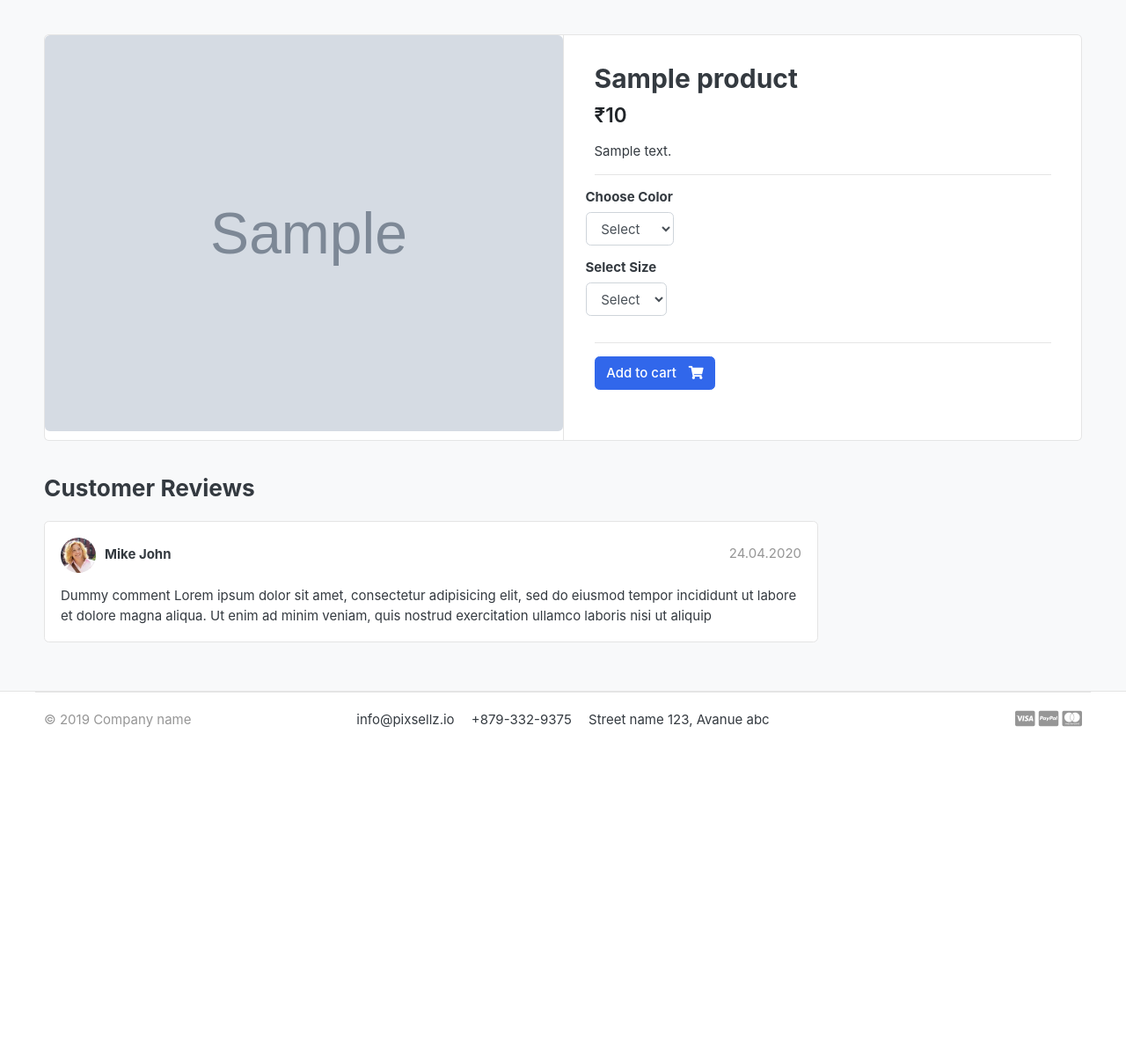
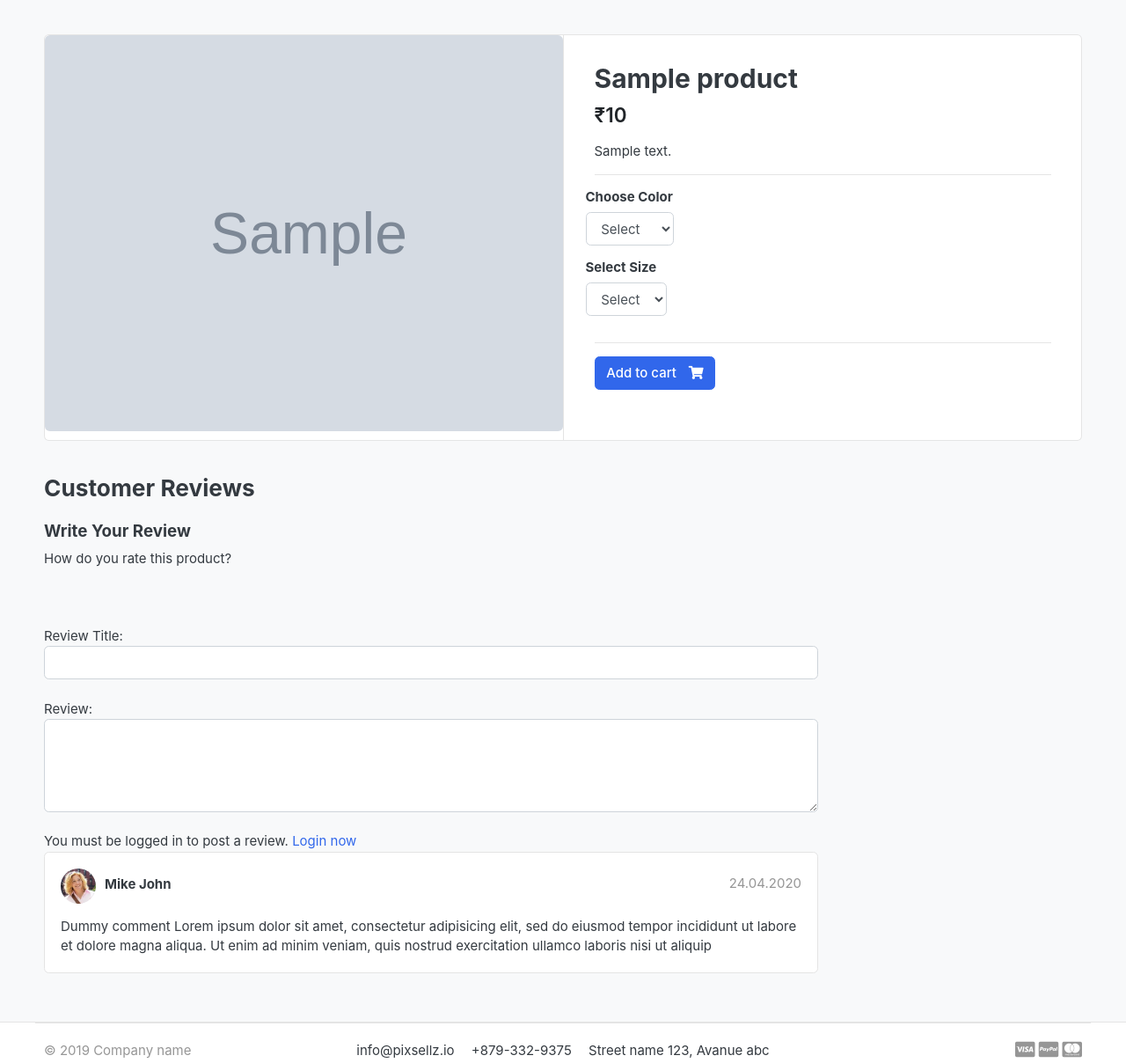
Before and after one commit to sanjanaramgarhia/Greatkart-Django, a Django app: a page that uses templates/base.html in a window 1280 px wide. Shown: the part 119-1327 px from the top of the page at 88% size. Before the commit the page ends 946 px from the top, so only its background shows below. Run offline with Django 5.2, Linux system fonts and the light colour scheme; tables that the repository leaves empty hold one stand-in row (values such as "Sample post"); grey boxes marked "Sample" are stand-in pictures; some libraries are stand-ins or nearby versions; some web fonts are replaced.

Commit message:
Add Review Functionality

```diff
--- /dev/null
+++ b/static/css/custom.css
@@ -0,0 +1,49 @@
+/* Hide radio buttons */
+.rate>input {
+    display: none;
+}
+
+.rate {
+    display: inline-block;
+    border: 0;
+    position: relative;
+}
+
+.rate>label {
+    float: right;
+    color: #ccc;
+    position: relative;
+}
+
+/* Full star */
+.rate>label:before {
+    display: inline-block;
+    font-size: 1.8rem;
+    font-family: FontAwesome;
+    content: "\f005";
+    padding: 0.3rem .2rem;
+    cursor: pointer;
+}
+
+/* Half star */
+.rate>label.half:before {
+    content: "\f089";
+    position: absolute;
+    padding-right: 0;
+}
+
+/* Selected stars */
+.rate>input:checked~label {
+    color: #ffb503;
+}
+
+/* Hover */
+.rate>label:hover,
+.rate>label:hover~label {
+    color: #ffb503;
+}
+
+/* Existing review stars */
+.rating-star i {
+    color: #ffb503 !important;
+}
--- a/store/admin.py
+++ b/store/admin.py
@@ -1,5 +1,5 @@
 from django.contrib import admin
-from .models import Product, Variation
+from .models import Product, Variation, ReviewRating
 
 class ProductAdmin(admin.ModelAdmin):
     list_display = ('product_name', 'price', 'stock', 'category', 'created_date', 'modified_date','is_available')
@@ -12,3 +12,4 @@ class VariationAdmin(admin.ModelAdmin):
 
 admin.site.register(Product, ProductAdmin)
 admin.site.register(Variation, VariationAdmin)
+admin.site.register(ReviewRating)
--- a/store/models.py
+++ b/store/models.py
@@ -1,6 +1,7 @@
 from django.db import models
 from category.models import Category
 from django.urls import reverse
+from accounts.models import Account
 
 class Product(models.Model):
     product_name        = models.CharField(max_length=200, unique=True)
@@ -44,3 +45,17 @@ class Variation(models.Model):
 
     def __str__(self):
         return self.variation_value
+
+class ReviewRating(models.Model):
+    product = models.ForeignKey(Product, on_delete=models.CASCADE)
+    user = models.ForeignKey(Account, on_delete=models.CASCADE)
+    subject = models.CharField(max_length=100, blank=True)
+    review = models.TextField(max_length=500, blank=True)
+    rating = models.FloatField()
+    ip = models.CharField(max_length=20, blank=True)
+    status = models.BooleanField(default=True)
+    created_at = models.DateTimeField(auto_now_add=True)
+    updated_at = models.DateTimeField(auto_now=True)
+
+    def __str__(self):
+        return self.subject
--- a/templates/base.html
+++ b/templates/base.html
@@ -1,6 +1,7 @@
 {% load static %}
 <!DOCTYPE HTML>
 <html lang="en">
+
 <head>
     <meta charset="utf-8">
     <meta http-equiv="pragma" content="no-cache" />
@@ -16,26 +17,29 @@
 
     <!-- Bootstrap4 files-->
     <script src="{% static 'js/bootstrap.bundle.min.js' %}" type="text/javascript"></script>
-<link href="{% static 'css/bootstrap.css' %}" rel="stylesheet" type="text/css"/>
+    <link href="{% static 'css/bootstrap.css' %}" rel="stylesheet" type="text/css" />
 
     <!-- Font awesome 5 -->
     <link href="{% static 'fonts/fontawesome/css/all.min.css' %}" type="text/css" rel="stylesheet">
 
     <!-- custom style -->
-<link href="{% static 'css/ui.css' %}" rel="stylesheet" type="text/css"/>
+    <link href="{% static 'css/ui.css' %}" rel="stylesheet" type="text/css" />
     <link href="{% static 'css/responsive.css' %}" rel="stylesheet" media="only screen and (max-width: 1200px)" />
+
+    <link href="{% static 'css/custom.css' %}" rel="stylesheet" type="text/css" />
 
     <!-- custom javascript -->
     <script src="{% static 'js/script.js' %}" type="text/javascript"></script>
 
     <!-- PayPal Script -->
-<script src="https://www.paypal.com/sdk/js?client-id=ASUNSq3VeiJkJE3wmJsh_gHjYqHE_k9jwNlR0hjX5Ddy-bHpxcVBNrjMw1YG7UaNjXM1PCrPdkLr6kWg&currency=USD"></script>
+    <script
+        src="https://www.paypal.com/sdk/js?client-id=ASUNSq3VeiJkJE3wmJsh_gHjYqHE_k9jwNlR0hjX5Ddy-bHpxcVBNrjMw1YG7UaNjXM1PCrPdkLr6kWg&currency=USD"></script>
 
     <script type="text/javascript">
         /// some script
 
         // jquery ready start
-$(document).ready(function() {
+        $(document).ready(function () {
             // jQuery code
 
         });
@@ -43,6 +47,7 @@ $(document).ready(function() {
     </script>
 
 </head>
+
 <body>
 
     <!-- navbar -->
--- a/templates/store/product_detail.html
+++ b/templates/store/product_detail.html
@@ -38,9 +38,10 @@
 								<div class="item-option-select">
 									<h6>Choose Color</h6>
 									<select name="color" class="form-control" required>
-								<option value="" disabled selected >Select</option>
+										<option value="" disabled selected>Select</option>
 										{% for i in single_product.variation_set.colors %}
-								<option value="{{ i.variation_value | lower}}">{{ i.variation_value | capfirst}}</option>
+										<option value="{{ i.variation_value | lower}}">{{ i.variation_value | capfirst}}
+										</option>
 										{% endfor %}
 
 									</select>
@@ -50,18 +51,19 @@
 								<div class="item-option-select">
 									<h6>Select Size</h6>
 									<select name="size" class="form-control">
-								<option value="" disabled selected >Select</option>
+										<option value="" disabled selected>Select</option>
 										{% for i in single_product.variation_set.sizes %}
-								<option value="{{ i.variation_value | lower}}">{{ i.variation_value | capfirst}}</option>
+										<option value="{{ i.variation_value | lower}}">{{ i.variation_value | capfirst}}
+										</option>
 										{% endfor %}
 									</select>
 								</div>
 							</div> <!-- row.// -->
 							<hr>
-					{% if single_product.stock <= 0 %}
-					<h5 class="text-danger"> Out of stock</h5>
+							{% if single_product.stock <= 0 %} <h5 class="text-danger"> Out of stock</h5>
 								{% else %}
-						<button type="submit" class="btn  btn-primary"> <span class="text">Add to cart</span> <i class="fas fa-shopping-cart"></i>  </button>
+								<button type="submit" class="btn  btn-primary"> <span class="text">Add to cart</span> <i
+										class="fas fa-shopping-cart"></i> </button>
 								{% endif %}
 						</article> <!-- product-info-aside .// -->
 					</form>
@@ -79,6 +81,58 @@
 					<h3>Customer Reviews </h3>
 
 				</header>
+
+				<form action="" method="POST">
+					{% csrf_token %}
+					<h5>Write Your Review</h5>
+
+					<div>
+						<!-- Rating stars -->
+						<label>How do you rate this product?</label>
+						<br>
+						<div class="rate">
+							<input type="radio" name="rating" id="rating10" value="5" required /><label for="rating10"
+								title="5"></label>
+							<input type="radio" name="rating" id="rating9" value="4.5" required /><label for="rating9"
+								title="4.5" class="half"></label>
+							<input type="radio" name="rating" id="rating8" value="4" required /><label for="rating8"
+								title="4"></label>
+							<input type="radio" name="rating" id="rating7" value="3.5" required /><label for="rating7"
+								title="3.5" class="half"></label>
+							<input type="radio" name="rating" id="rating6" value="3" required /><label for="rating6"
+								title="3"></label>
+							<input type="radio" name="rating" id="rating5" value="2.5" required /><label for="rating5"
+								title="2.5" class="half"></label>
+							<input type="radio" name="rating" id="rating4" value="2" required /><label for="rating4"
+								title="2"></label>
+							<input type="radio" name="rating" id="rating3" value="1.5" required /><label for="rating3"
+								title="1.5" class="half"></label>
+							<input type="radio" name="rating" id="rating2" value="1" required /><label for="rating2"
+								title="1"></label>
+							<input type="radio" name="rating" id="rating1" value="0.5" required /><label for="rating1"
+								title="0.5" class="half"></label>
+						</div>
+						<br>
+						Review Title:
+						<input type="text" class="form-control" name="subject">
+						<br>
+						Review:
+						<textarea name="review" rows="4" class="form-control"></textarea>
+						<br>
+						{% if user.is_authenticated %}
+						{% if orderproduct %}
+						<input type="submit" value="Submit Review" class="btn btn-primary">
+						{% else %}
+						<p>You must purchase this product to post a review.</p>
+						{% endif %}
+						{% else %}
+						<p>You must be logged in to post a review. <span><a href="{% url 'login' %}">Login
+									now</a></span></p>
+						{% endif %}
+
+					</div>
+					{% include 'includes/alerts.html' %}
+				</form>
 
 				<article class="box mb-3">
 					<div class="icontext w-100">
```
Also changed, not shown: store/forms.py (added, +7 -0 lines), store/migrations/0005_reviewrating.py (added). Lines whose indentation alone changed are shown as unchanged.
